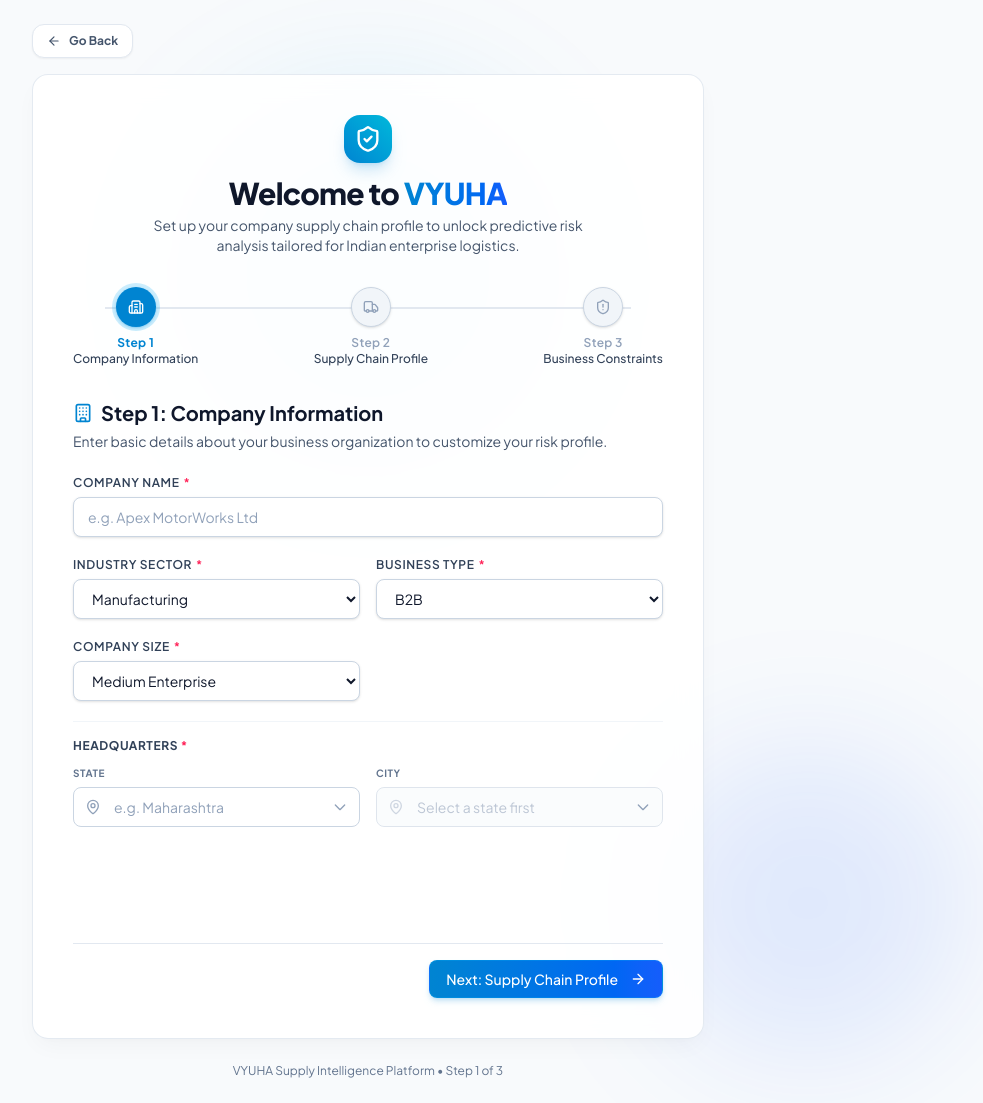
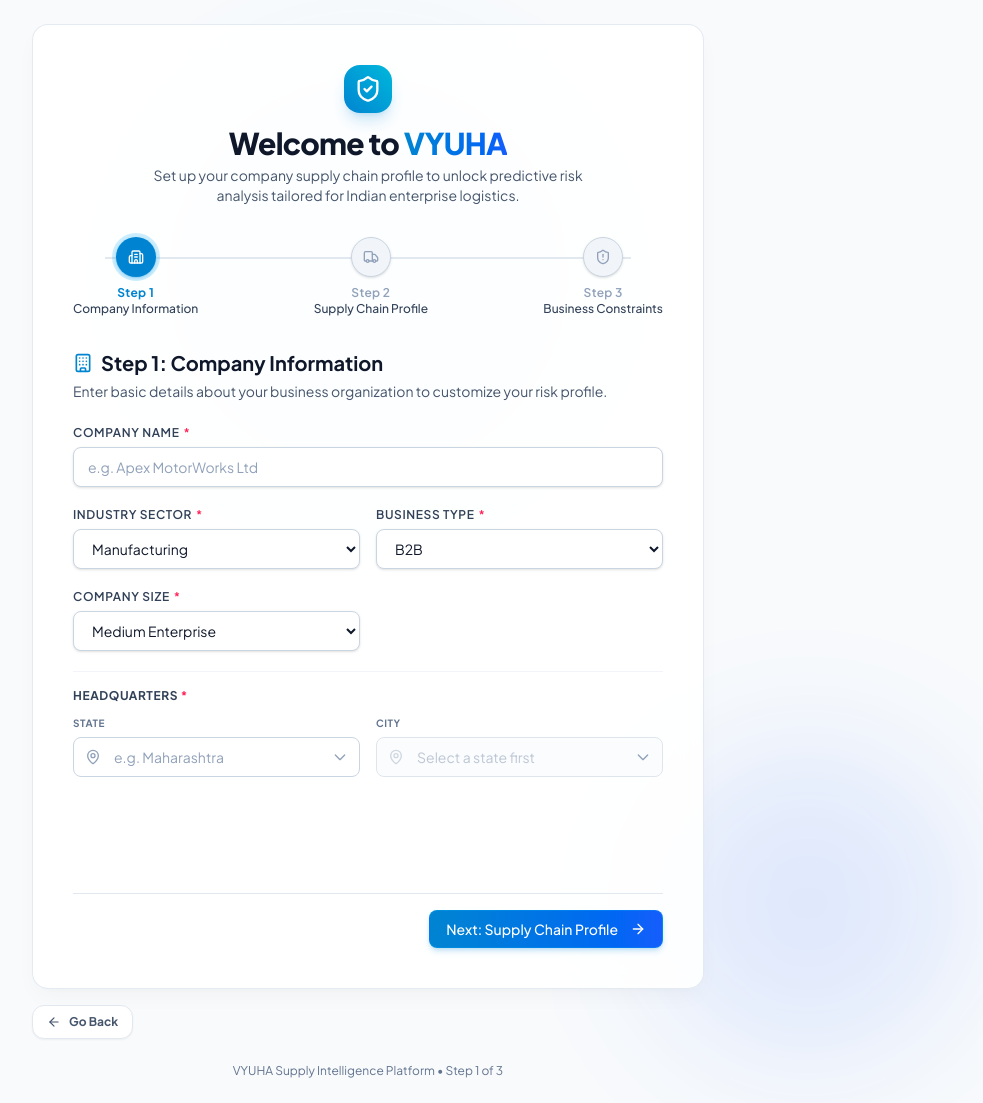
Before and after one commit to viks-ing/vyuha1, a React (Vite) app: page /onboarding in a window 1280 px wide. Shown: the whole page, without its empty margins (272-1255 px from the left). Built offline with nearby package versions, Linux system fonts and the light colour scheme.

Commit message:
Standardize Go Back buttons consistently at the bottom-left of every page in the project

```diff
--- a/src/components/auth/AuthLayout.tsx
+++ b/src/components/auth/AuthLayout.tsx
@@ -33,13 +33,6 @@
           </span>
         </Link>
 
-        <button
-          onClick={() => navigate(-1)}
-          className="group inline-flex items-center gap-2 text-xs font-bold text-slate-600 hover:text-sky-600 bg-white hover:bg-sky-50/50 px-3.5 py-2 rounded-xl border border-slate-200 hover:border-sky-200 shadow-xs transition-all duration-200 active:scale-95 cursor-pointer"
-        >
-          <ArrowLeft className="w-3.5 h-3.5 transition-transform group-hover:-translate-x-0.5" />
-          <span>Go Back</span>
-        </button>
       </header>
 
       {/* Main Split Content Container */}
@@ -110,6 +103,17 @@
         </div>
       </main>
 
+      {/* Bottom left Go Back button container */}
+      <div className="relative z-10 max-w-5xl w-full mx-auto px-6 md:px-12 pb-6 flex justify-start">
+        <button
+          onClick={() => navigate(-1)}
+          className="group inline-flex items-center gap-2 text-xs font-bold text-slate-600 hover:text-sky-600 bg-white hover:bg-sky-50/50 px-3.5 py-2 rounded-xl border border-slate-200 hover:border-sky-200 shadow-xs transition-all duration-200 active:scale-95 cursor-pointer"
+        >
+          <ArrowLeft className="w-3.5 h-3.5 transition-transform group-hover:-translate-x-0.5" />
+          <span>Go Back</span>
+        </button>
+      </div>
+
       {/* Auth Footer */}
       <footer className="relative z-10 p-6 text-center text-xs font-mono text-slate-500 border-t border-slate-200 bg-white">
         &copy; {new Date().getFullYear()} Vyuha Intelligence Systems. Built for India Supply Chains.
--- a/src/components/layout/AppLayout.tsx
+++ b/src/components/layout/AppLayout.tsx
@@ -26,7 +26,12 @@
           onToggleMobileSidebar={() => setMobileSidebarOpen(!mobileSidebarOpen)}
         />
 
-        <main className="flex-1 p-4 lg:p-8 max-w-7xl w-full mx-auto space-y-6 overflow-x-hidden">
+        <main className="flex-1 p-4 lg:p-8 max-w-7xl w-full mx-auto flex flex-col justify-between space-y-8 overflow-x-hidden">
+          <div className="flex-1">
+            <Outlet />
+          </div>
+
+          <div className="pt-6 border-t border-slate-200/60 flex justify-start">
             <button
               onClick={() => navigate(-1)}
               className="group inline-flex items-center gap-2 text-xs font-bold text-slate-600 hover:text-sky-600 bg-white hover:bg-sky-50/50 px-3.5 py-2 rounded-xl border border-slate-200 hover:border-sky-200 shadow-xs transition-all duration-200 active:scale-95 cursor-pointer"
@@ -34,7 +39,7 @@
               <ArrowLeft className="w-3.5 h-3.5 transition-transform group-hover:-translate-x-0.5" />
               <span>Go Back</span>
             </button>
-          <Outlet />
+          </div>
         </main>
 
         <footer className="border-t border-slate-200 py-4 px-8 text-center text-xs text-slate-500 bg-white">
--- a/src/pages/Landing.tsx
+++ b/src/pages/Landing.tsx
@@ -16,23 +16,23 @@
     <div className="min-h-screen bg-slate-50 text-slate-900 flex flex-col justify-between selection:bg-sky-500/20 selection:text-sky-900 relative">
       <Navbar />
 
-      {/* Floating Go Back button */}
-      <div className="max-w-7xl w-full mx-auto px-4 sm:px-6 lg:px-8 mt-4">
-        <button
-          onClick={() => navigate(-1)}
-          className="group inline-flex items-center gap-2 text-xs font-bold text-slate-600 hover:text-sky-600 bg-white hover:bg-sky-50/50 px-3.5 py-2 rounded-xl border border-slate-200 hover:border-sky-200 shadow-xs transition-all duration-200 active:scale-95 cursor-pointer"
-        >
-          <ArrowLeft className="w-3.5 h-3.5 transition-transform group-hover:-translate-x-0.5" />
-          <span>Go Back</span>
-        </button>
-      </div>
-
       <main className="flex-grow">
         <Hero />
         <TrustStrip />
         <Features />
         <HowVyuhaWorks />
         <CTASection />
+
+        {/* Go Back button at bottom-left */}
+        <div className="max-w-7xl w-full mx-auto px-4 sm:px-6 lg:px-8 my-8 flex justify-start">
+          <button
+            onClick={() => navigate(-1)}
+            className="group inline-flex items-center gap-2 text-xs font-bold text-slate-600 hover:text-sky-600 bg-white hover:bg-sky-50/50 px-3.5 py-2 rounded-xl border border-slate-200 hover:border-sky-200 shadow-xs transition-all duration-200 active:scale-95 cursor-pointer"
+          >
+            <ArrowLeft className="w-3.5 h-3.5 transition-transform group-hover:-translate-x-0.5" />
+            <span>Go Back</span>
+          </button>
+        </div>
       </main>
       <Footer />
     </div>
--- a/src/pages/Onboarding.tsx
+++ b/src/pages/Onboarding.tsx
@@ -48,17 +48,6 @@
       <div className="absolute top-1/4 left-1/2 -translate-x-1/2 -translate-y-1/2 w-96 h-96 bg-sky-500/10 rounded-full blur-3xl pointer-events-none" />
       <div className="absolute bottom-10 right-10 w-80 h-80 bg-blue-600/10 rounded-full blur-3xl pointer-events-none" />
 
-      {/* Back button above card */}
-      <div className="w-full max-w-2xl mb-4 self-center relative z-10">
-        <button
-          onClick={() => navigate(-1)}
-          className="group inline-flex items-center gap-2 text-xs font-bold text-slate-600 hover:text-sky-600 bg-white hover:bg-sky-50/50 px-3.5 py-2 rounded-xl border border-slate-200 hover:border-sky-200 shadow-xs transition-all duration-200 active:scale-95 cursor-pointer"
-        >
-          <ArrowLeft className="w-3.5 h-3.5 transition-transform group-hover:-translate-x-0.5" />
-          <span>Go Back</span>
-        </button>
-      </div>
-
       {/* Main Centered Onboarding Card Container */}
       <div className="w-full max-w-2xl glass-card bg-white rounded-2xl p-6 sm:p-10 shadow-xl border border-slate-200 relative z-10">
         {/* Brand Header */}
@@ -104,6 +93,17 @@
         </div>
       </div>
 
+      {/* Back button below card */}
+      <div className="w-full max-w-2xl mt-4 self-center relative z-10 flex justify-start">
+        <button
+          onClick={() => navigate(-1)}
+          className="group inline-flex items-center gap-2 text-xs font-bold text-slate-600 hover:text-sky-600 bg-white hover:bg-sky-50/50 px-3.5 py-2 rounded-xl border border-slate-200 hover:border-sky-200 shadow-xs transition-all duration-200 active:scale-95 cursor-pointer"
+        >
+          <ArrowLeft className="w-3.5 h-3.5 transition-transform group-hover:-translate-x-0.5" />
+          <span>Go Back</span>
+        </button>
+      </div>
+
       <p className="text-xs text-slate-500 mt-6 relative z-10 text-center">
         VYUHA Supply Intelligence Platform &bull; Step {company.onboardingStep} of 3
       </p>
```
Lines whose indentation alone changed are shown as unchanged.
